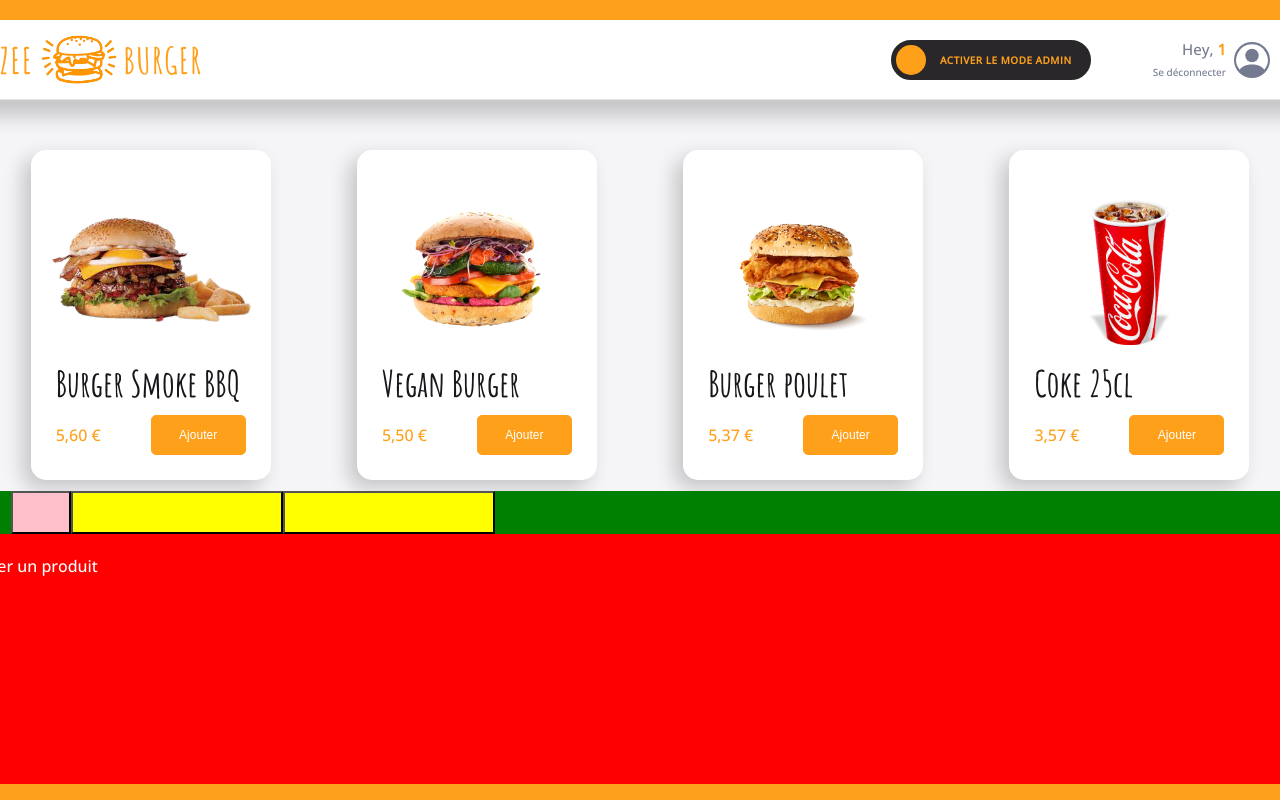
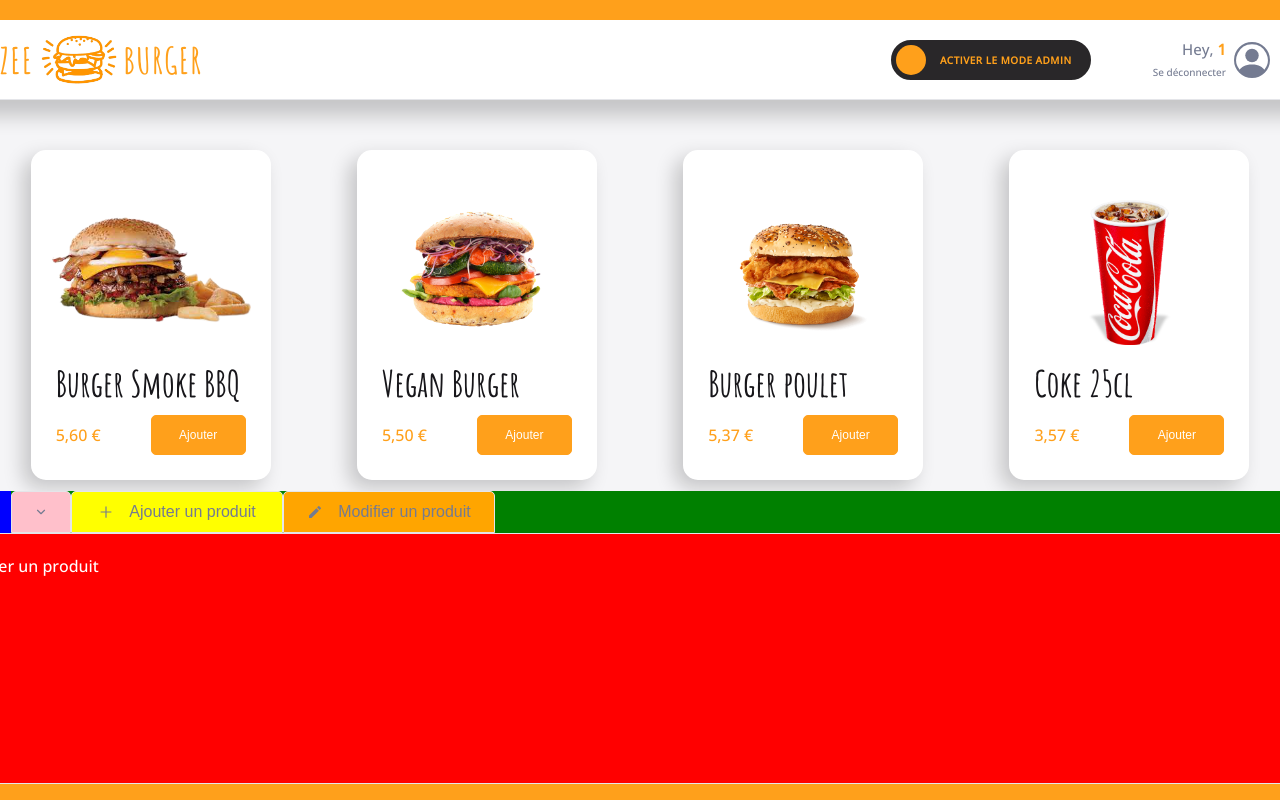
Before and after one commit to YannLescot/crazee-burger, a React (Create React App) app: page /order/1 in a window 1280 px wide. Shown: the top 800 px of the page. Built offline with nearby package versions, Linux system fonts and the light colour scheme; grey boxes are pictures that could not be loaded.

Commit message:
🚧 F07: ORDER > Main > AdminPanel final layout

```diff
--- a/src/components/pages/order/Main/Main.js
+++ b/src/components/pages/order/Main/Main.js
@@ -2,6 +2,9 @@ import React from "react";
 import styled from "styled-components";
 import { theme } from "../../../../theme";
 import Menu from "./Menu";
+import { FiChevronDown } from "react-icons/fi";
+import { AiOutlinePlus } from "react-icons/ai";
+import { MdModeEditOutline } from "react-icons/md";
 
 export default function Main() {
   return (
@@ -10,9 +13,17 @@ export default function Main() {
       <Menu />
       <div className="adminPanel">
         <div className="tabs">
-          <button className="collapse"></button>
-          <button className="addProduct"></button>
-          <button className="addProduct"></button>
+          <button className="collapse">
+            <FiChevronDown className="icon" />
+          </button>
+          <button className="addProduct">
+            <AiOutlinePlus className="icon" />
+            Ajouter un produit
+          </button>
+          <button className="editProduct">
+            <MdModeEditOutline className="icon" />
+            Modifier un produit
+          </button>
         </div>
         <div className="adminPanelBody">
           <span>Ajouter un produit</span>
@@ -46,18 +57,48 @@ const MainStyled = styled.div`
     border-bottom-right-radius: ${theme.borderRadius.extraRound};
 
     .tabs {
+      margin-left: 71px;
       background-color: green;
       display: flex;
+      align-items: center;
+
+      button {
+        padding: 0px 22px;
+        display: flex;
+        flex-direction: row;
+        justify-content: center;
+        align-items: center;
+        gap: 15px;
+        border: 1px solid ${theme.colors.greyLight};
+        border-top-left-radius: ${theme.borderRadius.round};
+        border-top-right-radius: ${theme.borderRadius.round};
+
+        .icon {
+          font-size: 16px;
+          color: ${theme.colors.greyBlue};
+        }
+      }
 
       .collapse {
         background-color: pink;
-        margin-left: 71px;
         height: 100%;
         width: 60px;
       }
 
       .addProduct {
         background-color: yellow;
+        font-size: 16px;
+        font-weight: ${theme.fonts.weight.regular};
+        color: ${theme.colors.greyBlue};
+        height: 100%;
+        width: 212px;
+      }
+
+      .editProduct {
+        background-color: orange;
+        font-size: 16px;
+        font-weight: ${theme.fonts.weight.regular};
+        color: ${theme.colors.greyBlue};
         height: 100%;
         width: 212px;
       }
@@ -65,11 +106,12 @@ const MainStyled = styled.div`
 
     .adminPanelBody {
       background-color: red;
-      width: 1366px;
-      height: 208px;
+      width: 1365px;
+      height: 207px;
       padding: 21px 17px;
       border-bottom-left-radius: ${theme.borderRadius.extraRound};
       border-bottom-right-radius: ${theme.borderRadius.extraRound};
+      border: 1px solid ${theme.colors.greyLight};
 
       span {
         color: white;
```
